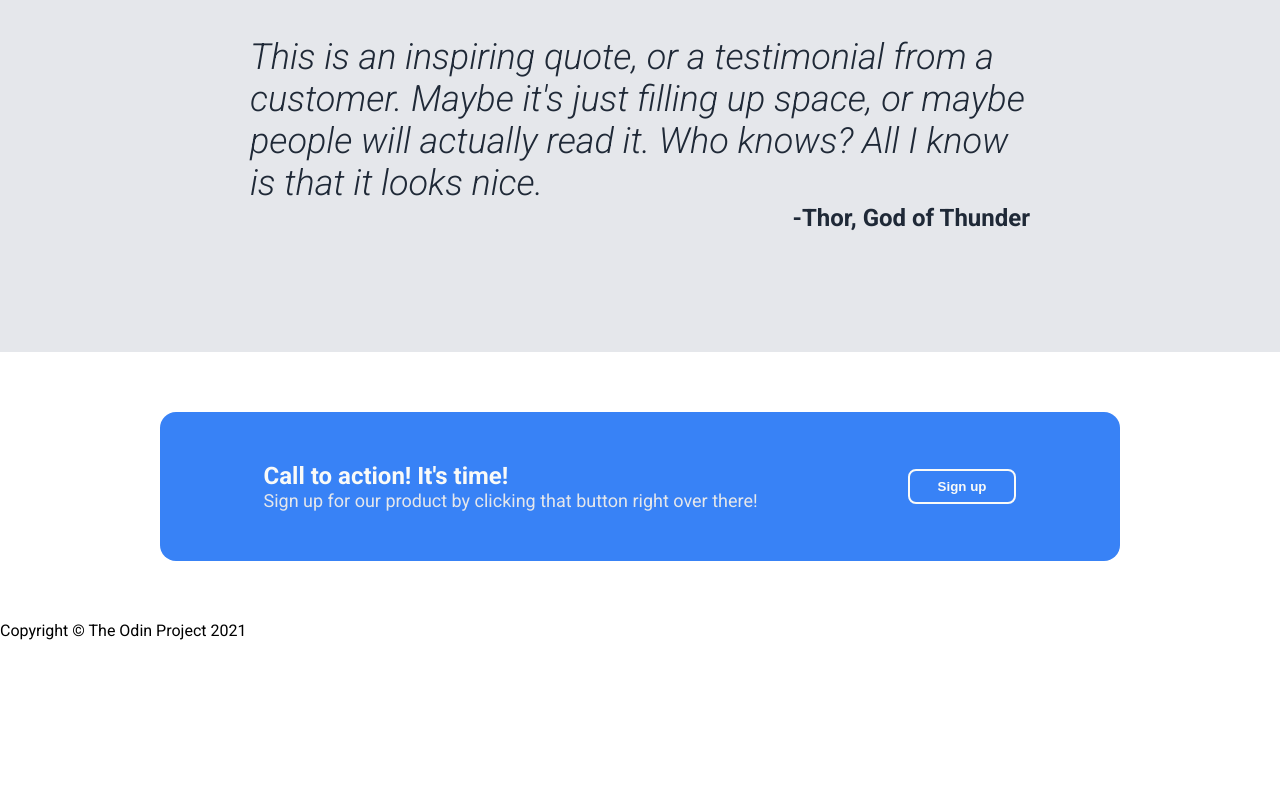
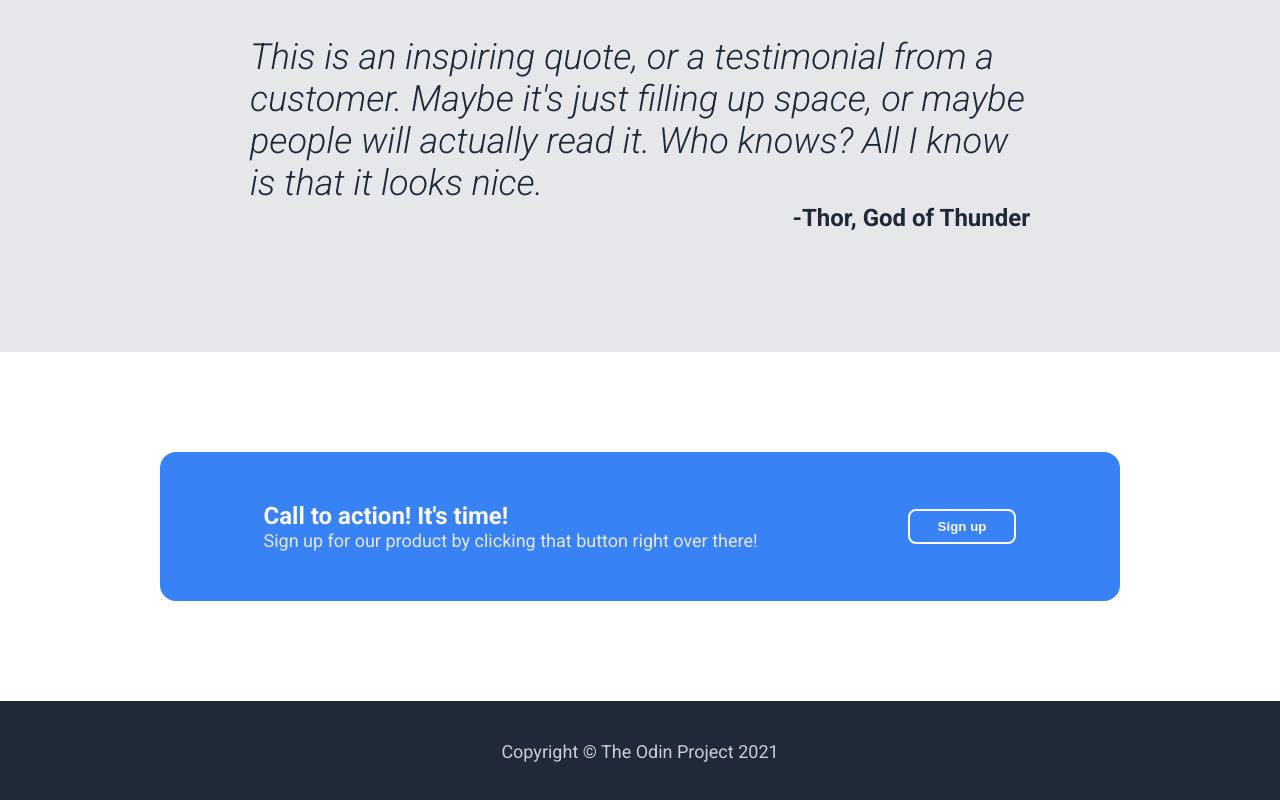
Before and after one commit to PTD13/odin-landing-page, a plain HTML site: page index.html in a window 1280 px wide. Shown: the part 1018-1818 px from the top of the page. Before the commit the page ends 1658 px from the top, so only its background shows below. Drawn offline with Linux system fonts and the light colour scheme.

Commit message:
Finished last section.
Completed the footer section. Finalized some other styles. Finished the project.

```diff
--- a/style.css
+++ b/style.css
@@ -148,7 +148,7 @@ body {
 }
 
 .cta-section {
-    margin: 60px 0;
+    margin: 100px 0;
 }
 
 .cta-box {
@@ -183,3 +183,11 @@ body {
     border-radius: 8px;
     cursor: pointer;
 }
+
+footer {
+    background-color: #1F2937;
+    text-align: center;
+    padding: 40px;
+    color: #ccced3;
+    font-size: 18px;
+}
```
